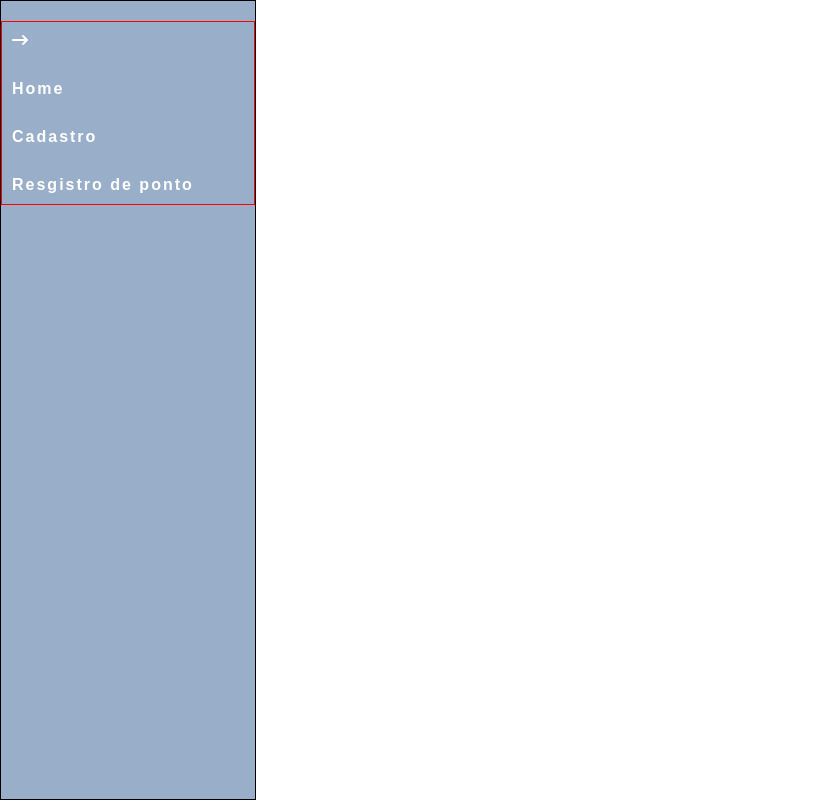
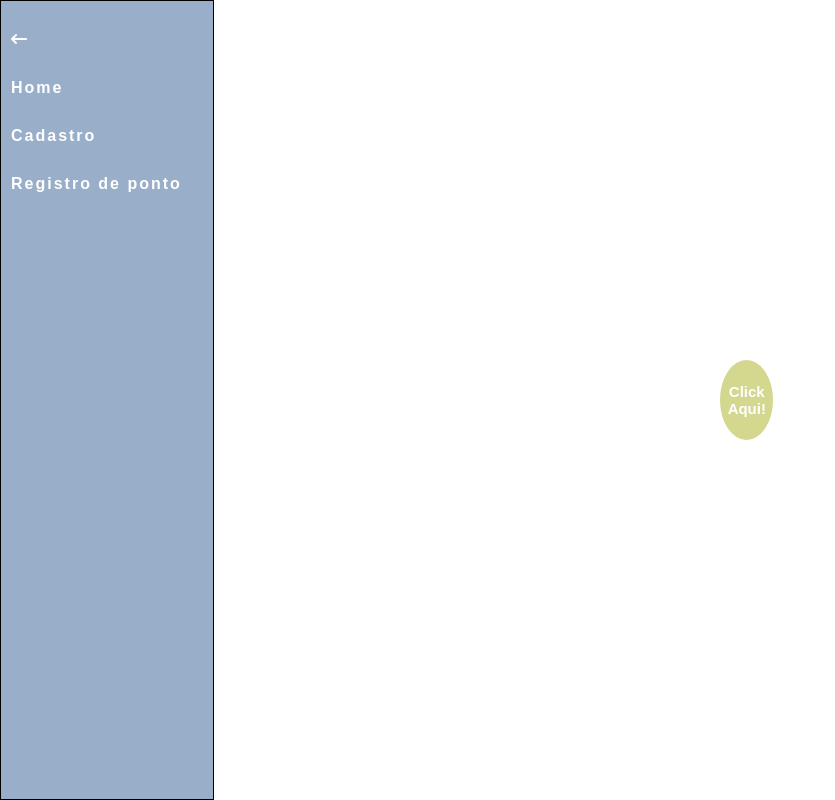
Before and after one commit to Danielvicente10/PontoFront, a React (Create React App) app: page /Home in a window 1280 px wide. Both pictures are taken after a click on the item 12 px from the left and 41 px from the top of the page. Shown: the whole page, without its empty margins (0-835 px from the left). Built offline with nearby package versions, Linux system fonts and the light colour scheme.

Commit message:
Criando buttom da home.

```diff
--- a/src/Componentes/NavBar/Input.tsx
+++ b/src/Componentes/NavBar/Input.tsx
@@ -1,26 +1,59 @@
 import React, { useState } from 'react';
 import './style.css';
 import { FontAwesomeIcon } from '@fortawesome/react-fontawesome';
-import { faBars, faArrowRightLong } from '@fortawesome/free-solid-svg-icons';
+import { faBars, faArrowLeftLong } from '@fortawesome/free-solid-svg-icons';
+import { useNavigate } from 'react-router-dom';
 
-const NavBar: React.FC = () => {
+const NavBarVertical: React.FC = () => {
     const [isShow, setIsShow] = useState(false);
-    const handlerPassword = () => setIsShow(!isShow);
+    const handleToggle = () => setIsShow(!isShow);
+    const navigate = useNavigate();
+
+    const handleClick = (route: string) => () => {
+        if (route === 'home') {
+            navigate('/Home');
+        } else if (route === 'register') {
+            navigate('/register');
+        } else if (route === 'scorePoint') {
+            navigate('/scorePoint');
+        }
+    };
 
     return (
         <div className={`container ${!isShow ? 'collapsed' : ''}`}>
             <nav>
                 <ul>
-                    <li onClick={handlerPassword}>
-                        {isShow ? <FontAwesomeIcon icon={faArrowRightLong} /> : <FontAwesomeIcon icon={faBars} />}
+                    <li onClick={handleToggle}>
+                        {isShow ? <FontAwesomeIcon icon={faArrowLeftLong} /> : <FontAwesomeIcon icon={faBars} />}
                     </li>
-                    <li>Home</li>
-                    <li>Cadastro</li>
-                    <li>Resgistro de ponto</li>
+                    <li onClick={handleClick('home')}>Home</li>
+                    <li onClick={handleClick('register')}>Cadastro</li>
+                    <li onClick={handleClick('scorePoint')}>Registro de ponto</li>
                 </ul>
             </nav>
         </div>
     );
 }
 
-export { NavBar };
+export { NavBarVertical };
+
+
+
+// const NavBarHorizontal: React.FC = () => {
+//     const [isShow, setIsShow] = useState(false);
+//     const handlerPassword = () => setIsShow(!isShow);
+
+//     return (
+//         <div className='container-horizontal'>
+//             <nav>
+//                 <ul>
+//                     <li>Home</li>
+//                     <li>Cadastro</li>
+//                     <li>Resgistro de ponto</li>
+//                 </ul>
+//             </nav>
+//         </div>
+//     );
+// }
+
+//export { NavBarVertical,NavBarHorizontal}
--- a/src/Componentes/NavBar/style.css
+++ b/src/Componentes/NavBar/style.css
@@ -38,10 +38,19 @@
 
 
 .container > nav > ul {
-    border: 1px solid red;
     gap: 10px;
     display: flex;
     flex-direction: column;
     margin-top: 20px;
     height: 20%;
 }
+
+
+
+.container-horizontal{
+    display: flex;
+    justify-content: center;
+    width: 100%;
+    border: 1px solid black;
+    height: 100px;
+}
--- a/src/Pages/Home/index.tsx
+++ b/src/Pages/Home/index.tsx
@@ -1,22 +1,22 @@
 import React from 'react';
 import { useLocation } from 'react-router-dom';
-import { NavBar } from '../../Componentes/NavBar/Input';
+import { NavBarVertical } from '../../Componentes/NavBar/Input';
+import './style.css';
 
 const Home: React.FC = () => {
     const location = useLocation();
     const userData = location.state?.userData;
     console.log(userData)
+    const handlerClickPonto = () => (
+        console.log(new Date)
+    );
 
     return (
-        <div>
-            {/* <h1>Bem-vindo à Home!</h1>
-            {userData && (
-                <div>
-                    <p>Nome: {userData.name}</p>
-                    <p>Email: {userData.email}</p>
-                </div>
-            )} */}
-            <NavBar ></NavBar>
+        <div style={{display: "flex"}}>
+            <NavBarVertical ></NavBarVertical>
+            <div className='container-buttom'>
+                <button className='buttom-ponto' onClick={handlerClickPonto}>Click Aqui!</button>
+            </div>
         </div>
     );
 };
--- /dev/null
+++ b/src/Pages/Home/style.css
@@ -0,0 +1,23 @@
+
+.container-buttom{
+    width: 100%;
+    display: flex;
+    justify-content: center;
+    align-items: center;
+}
+
+.buttom-ponto{
+    border: none;
+    border-radius: 50%;
+    width: 5%;
+    height: 10%;
+    background-color: #d4d78e;
+    color: white;
+    font-size: 15px;
+    font-weight: 700;
+}
+
+.buttom-ponto:hover{
+    cursor: pointer;
+    background-color:  #dbdf90;;
+}
```
